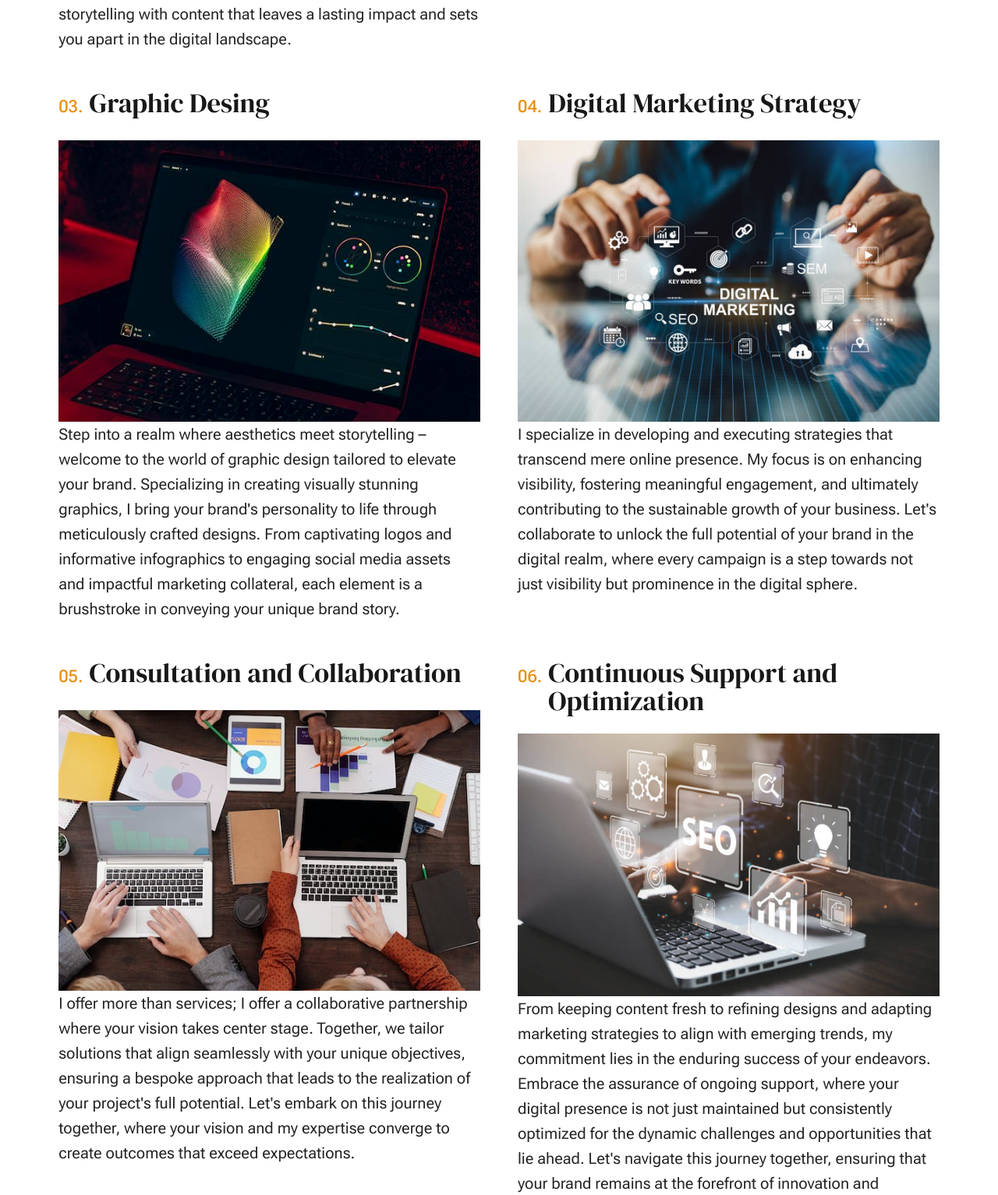
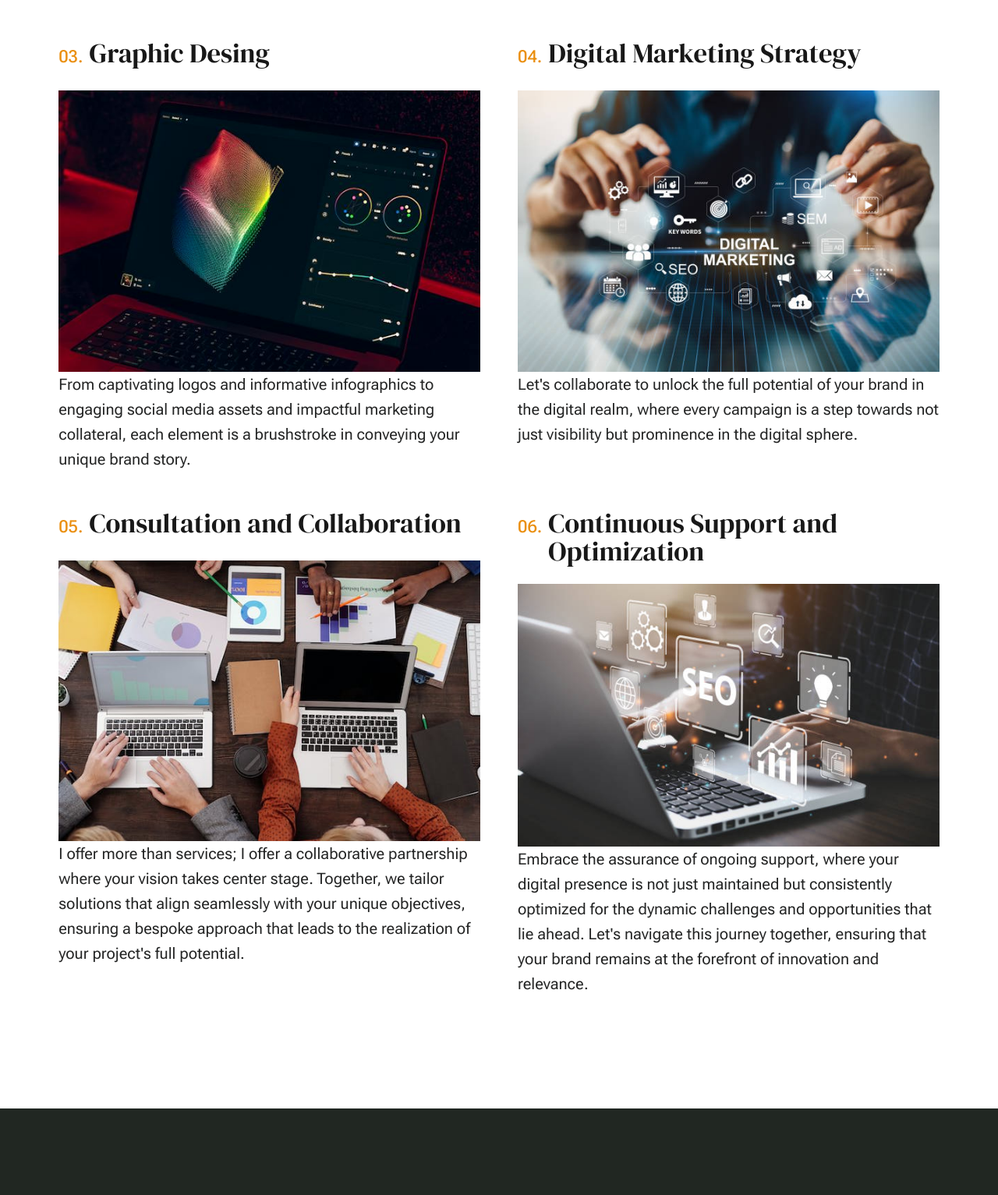
Before and after one commit to trizaomina/trizaomina.github.io, a plain HTML site: page services.html in a window 1280 px wide. Shown: the part 2205-3738 px from the top of the page at 78% size. Drawn offline with Linux system fonts and the light colour scheme.

Commit message:
slight changes in services page

```diff
--- a/services.html
+++ b/services.html
@@ -122,7 +122,7 @@
                                     <div class="list-items__item-text">
                                         <p>
                                             <img src="images/pexels-photo-5797899.webp" height="612" width="612">
-                                         From the inception of creative concepts to the final polished draft, I bring a blend of creativity and precision to ensure that your content not only resonates with your target audience but also drives meaningful engagement. Elevate your brand's storytelling with content that leaves a lasting impact and sets you apart in the digital landscape.
+                                         From the inception of creative concepts to the final polished draft, I bring a blend of creativity and precision to ensure that your content not only resonates with your target audience but also drives meaningful engagement.
                                         </p>
 
 
@@ -135,7 +135,7 @@
                                     <div class="list-items__item-text">
                                         <p>
                                             <img src="images/pexels-photo-1779487.webp">
-                                        Elevate your online presence with my specialized skills in front-end web development. I bring a unique blend of creativity and technical proficiency to the table, transforming your digital aspirations into immersive realities. Whether it's building responsive and user-friendly websites from the ground up or enhancing existing ones, I focus on delivering a seamless, visually appealing online experience that resonates with your audience.
+                                        Whether it's building responsive and user-friendly websites from the ground up or enhancing existing ones, I focus on delivering a seamless, visually appealing online experience that resonates with your audience.
                                         </p>
 
 
@@ -148,7 +148,7 @@
                                     <div class="list-items__item-text">
                                         <p>
                                             <img src="images/free-photo-of-graphics-on-the-laptop-screen.jpeg">
-                                        Step into a realm where aesthetics meet storytelling – welcome to the world of graphic design tailored to elevate your brand. Specializing in creating visually stunning graphics, I bring your brand's personality to life through meticulously crafted designs. From captivating logos and informative infographics to engaging social media assets and impactful marketing collateral, each element is a brushstroke in conveying your unique brand story.
+                                         From captivating logos and informative infographics to engaging social media assets and impactful marketing collateral, each element is a brushstroke in conveying your unique brand story.
                                         </p>
 
 
@@ -161,7 +161,7 @@
                                     <div class="list-items__item-text">
                                         <p>
                                             <img src="images/istockphoto-1443560890-612x612.jpg">
-                                        I specialize in developing and executing strategies that transcend mere online presence. My focus is on enhancing visibility, fostering meaningful engagement, and ultimately contributing to the sustainable growth of your business. Let's collaborate to unlock the full potential of your brand in the digital realm, where every campaign is a step towards not just visibility but prominence in the digital sphere.
+                                         Let's collaborate to unlock the full potential of your brand in the digital realm, where every campaign is a step towards not just visibility but prominence in the digital sphere.
                                         </p>
 
 
@@ -174,8 +174,7 @@
                                     <div class="list-items__item-text">
                                         <p>
                                             <img src="images/pexels-photo-6476258.jpeg">
-                                         I offer more than services; I offer a collaborative partnership where your vision takes center stage. Together, we tailor solutions that align seamlessly with your unique objectives, ensuring a bespoke approach that leads to the realization of your project's full potential. Let's embark on this journey together, where your vision and my expertise converge to create outcomes that exceed expectations.
-
+                                         I offer more than services; I offer a collaborative partnership where your vision takes center stage. Together, we tailor solutions that align seamlessly with your unique objectives, ensuring a bespoke approach that leads to the realization of your project's full potential.
 
                                         </p>
 
@@ -190,7 +189,7 @@
                                     <div class="list-items__item-text">
                                         <p>
                                             <img src="images/istockphoto-1360521208-612x612.jpg">
-                                         From keeping content fresh to refining designs and adapting marketing strategies to align with emerging trends, my commitment lies in the enduring success of your endeavors. Embrace the assurance of ongoing support, where your digital presence is not just maintained but consistently optimized for the dynamic challenges and opportunities that lie ahead. Let's navigate this journey together, ensuring that your brand remains at the forefront of innovation and relevance.
+                                         Embrace the assurance of ongoing support, where your digital presence is not just maintained but consistently optimized for the dynamic challenges and opportunities that lie ahead. Let's navigate this journey together, ensuring that your brand remains at the forefront of innovation and relevance.
                                         </p>
 
 
```
